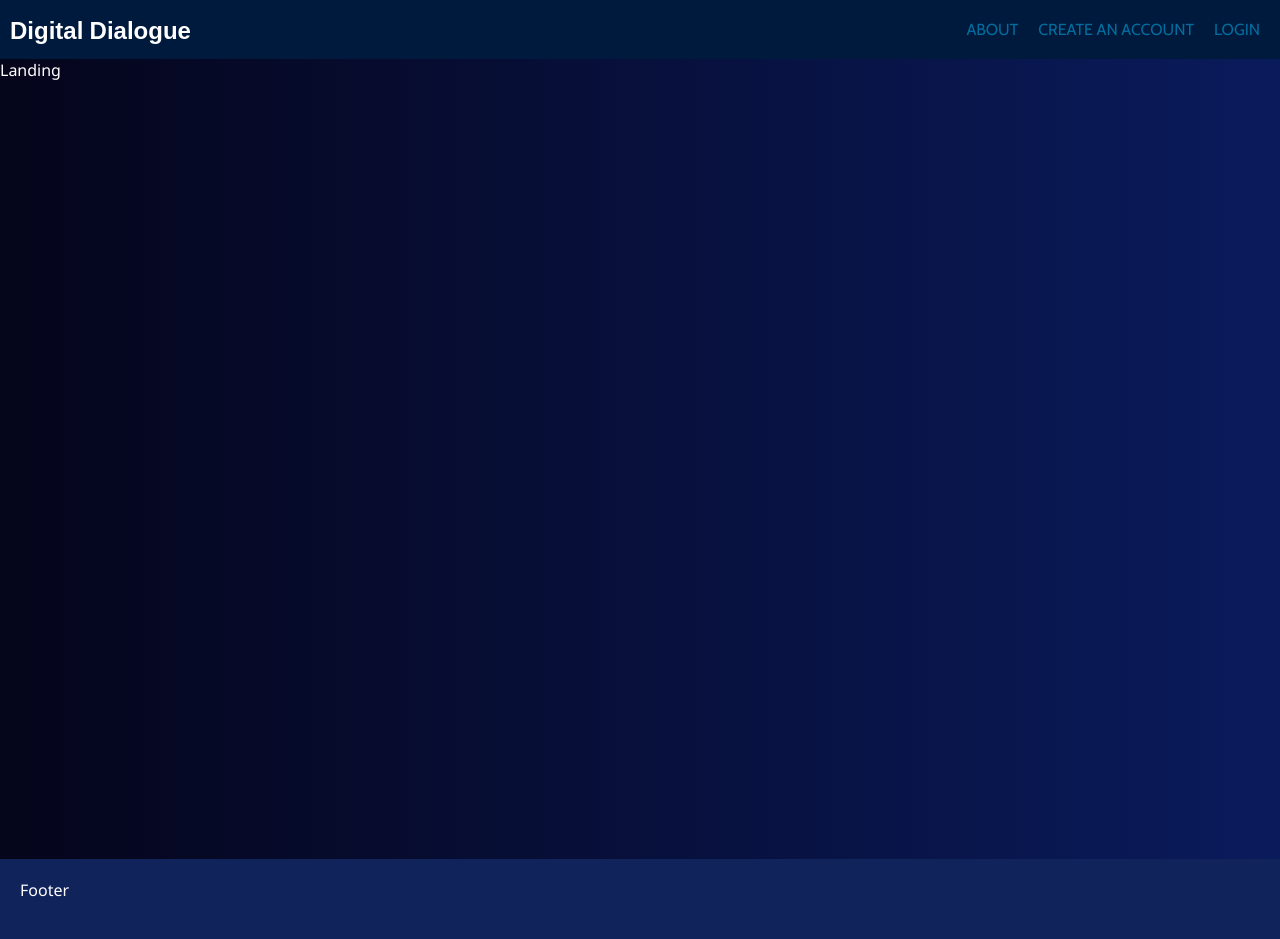
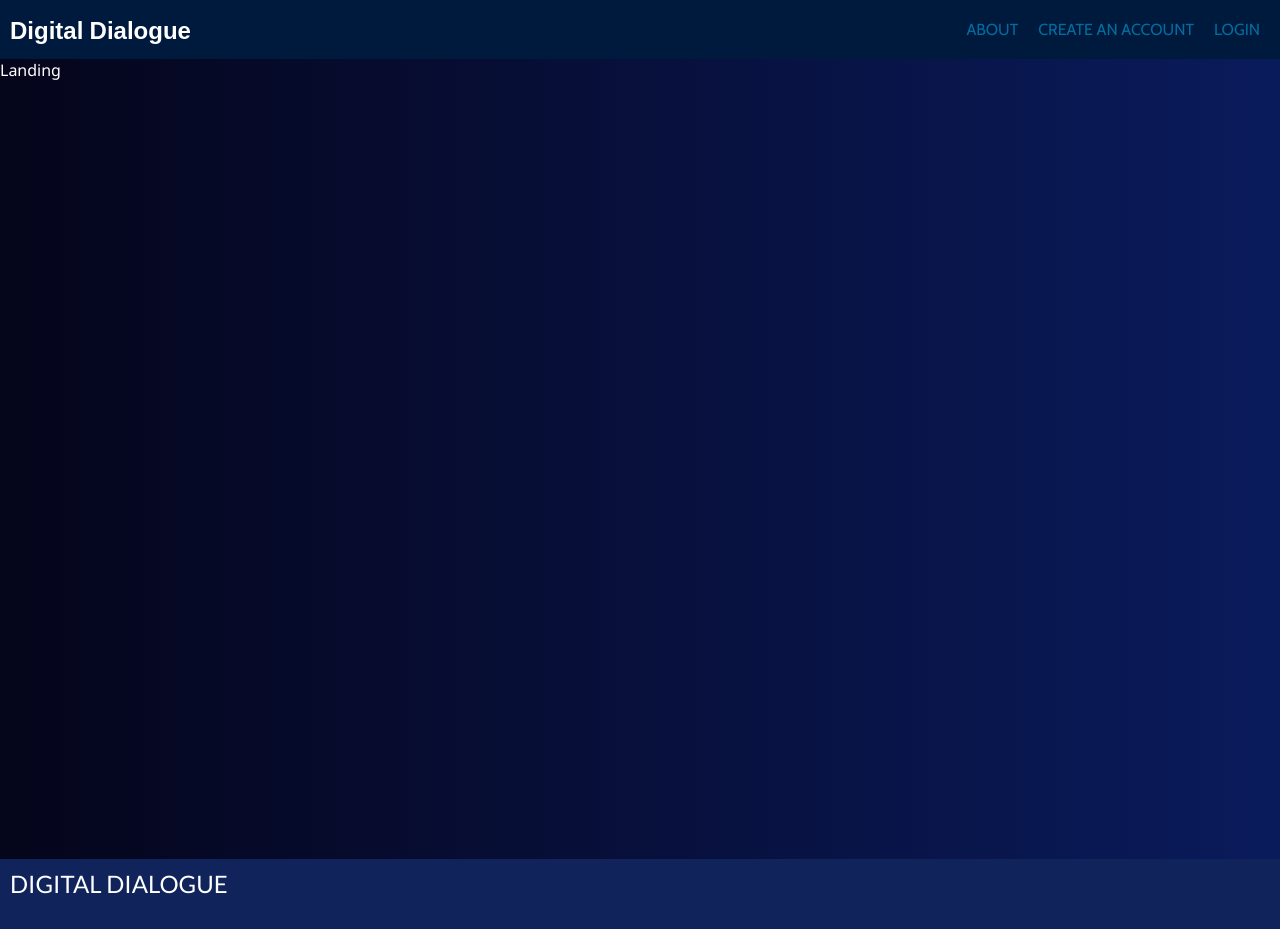
Before and after one commit to Hairum-Qureshi/mern-blog, a React (Vite) app in the folder frontend/: page / in a window 1280 px wide. Shown: the top 939 px of the page. Built offline with nearby package versions, Linux system fonts and the light colour scheme; no server answers; a web font is replaced by a local one.

Commit message:
redid footer and fixed CSS so that the footer stays at the bottom of the page for all pages--404 & profile page if the user doesn't really have any content added to their profile

```diff
--- a/frontend/src/components/About.tsx
+++ b/frontend/src/components/About.tsx
@@ -1,3 +1,5 @@
+import about_css from "../css/about.module.css";
+
 export default function About() {
-	return <div>About</div>;
+	return <div className={about_css.main}>About</div>;
 }
--- a/frontend/src/components/Footer.tsx
+++ b/frontend/src/components/Footer.tsx
@@ -1,5 +1,10 @@
 import "../css/app.css";
 
 export default function Footer() {
-	return <footer>Footer</footer>;
+	return (
+		<footer>
+			<h2>DIGITAL DIALOGUE</h2>
+			{/* &nbsp; <span>&copy; {new Date().getFullYear()}</span> */}
+		</footer>
+	);
 }
--- a/frontend/src/components/Profile.tsx
+++ b/frontend/src/components/Profile.tsx
@@ -30,7 +30,7 @@ export default function Profile() {
 		userData.message !== "user does not exist" &&
 		userProfileData &&
 		userProfileData.message !== "user not found" ? (
-		<>
+		<div className={profile_css.main}>
 			<div className={profile_css.topSection}>
 				<img
 					src={
@@ -139,7 +139,7 @@ export default function Profile() {
 					{selectedTab === "biography" ? <Biography /> : <Blogs />}
 				</div>
 			</div>
-		</>
+		</div>
 	) : (
 		<NotFound />
 	);
--- /dev/null
+++ b/frontend/src/css/about.module.css
@@ -0,0 +1,5 @@
+.main {
+	width: 100%;
+	box-sizing: border-box;
+	height: 100vh;
+}
--- a/frontend/src/css/app.css
+++ b/frontend/src/css/app.css
@@ -1,4 +1,5 @@
 @import url("https://fonts.googleapis.com/css2?family=Noto+Sans:ital,wght@0,100..900;1,100..900&display=swap");
+@import url("https://fonts.googleapis.com/css2?family=Lato:ital,wght@0,100;0,300;0,400;0,700;0,900;1,100;1,300;1,400;1,700;1,900&display=swap");
 
 body {
 	background: rgb(5, 5, 27);
@@ -43,9 +44,15 @@ body {
 	display: flex;
 	justify-content: center;
 	align-items: center;
-	height: 80vh;
+	height: 100vh;
 	font-family: "Noto Sans", sans-serif;
 	color: rgb(124, 226, 244);
+	width: 100%;
+	box-sizing: border-box;
+}
+
+.notFoundContainer h1 {
+	margin-top: -5%;
 }
 
 .notFoundContainer h1:first-child {
@@ -55,14 +62,21 @@ body {
 .notFoundContainer div {
 	height: 50px;
 	border: 1.5px solid rgb(37, 70, 126);
-	margin: 0 10px 0 10px;
+	margin: -70px 10px 0 10px;
 }
 
 footer {
 	position: absolute;
 	width: 100%;
-	height: 2.5rem;
+	height: 50px;
 	background-color: rgb(16, 36, 91);
 	color: white;
-	padding: 20px;
+	padding: 10px;
+	display: inline-flex;
+	margin-bottom: 0 !important;
 }
+
+footer h2 {
+	font-family: "Lato", sans-serif;
+	font-weight: 500;
+}
--- a/frontend/src/css/profile.module.css
+++ b/frontend/src/css/profile.module.css
@@ -1,5 +1,11 @@
 @import url("https://fonts.googleapis.com/css2?family=Manrope:wght@200..800&display=swap");
 @import url("https://fonts.googleapis.com/css2?family=Heebo:wght@100..900&display=swap");
+
+.main {
+	width: 100%;
+	box-sizing: border-box;
+	height: 100vh;
+}
 
 .topSection {
 	width: 100%;
```
